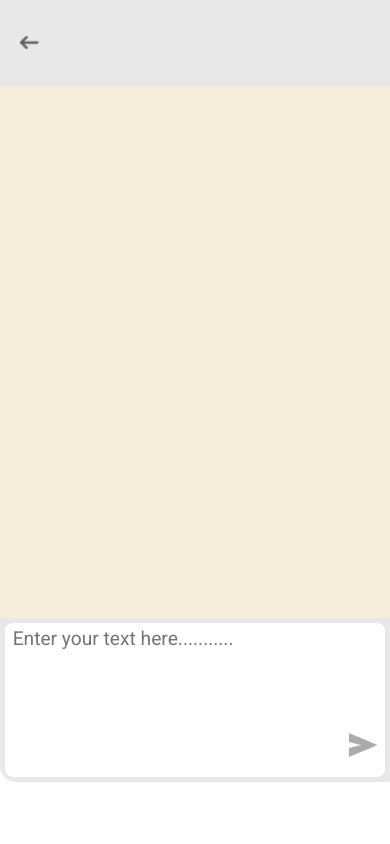
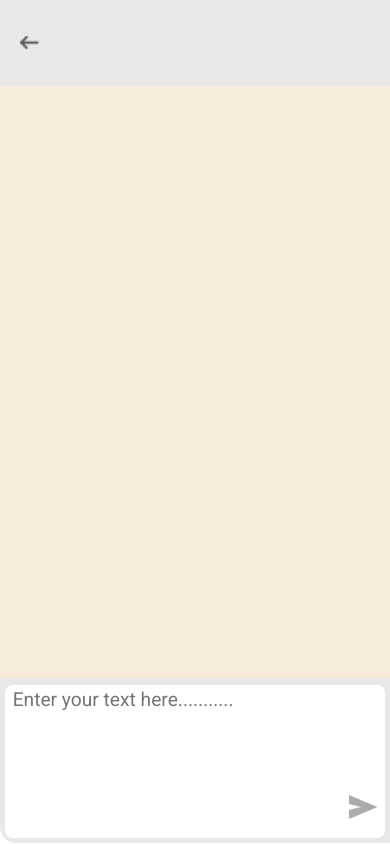
Before and after one commit to shimakri62946569/pocket-notes, a React (Create React App) app: page /write/1 in a window 390 px wide. Built offline with nearby package versions, Linux system fonts and the light colour scheme; a web font is replaced by a local one.

Commit message:
fixed mobile responsive issue

```diff
--- a/src/styles/write.module.css
+++ b/src/styles/write.module.css
@@ -61,7 +61,7 @@
     }
 
     .container > main{
-        height: 65%;
+        height: 72.5%;
     }
 
     .container > footer{
```
